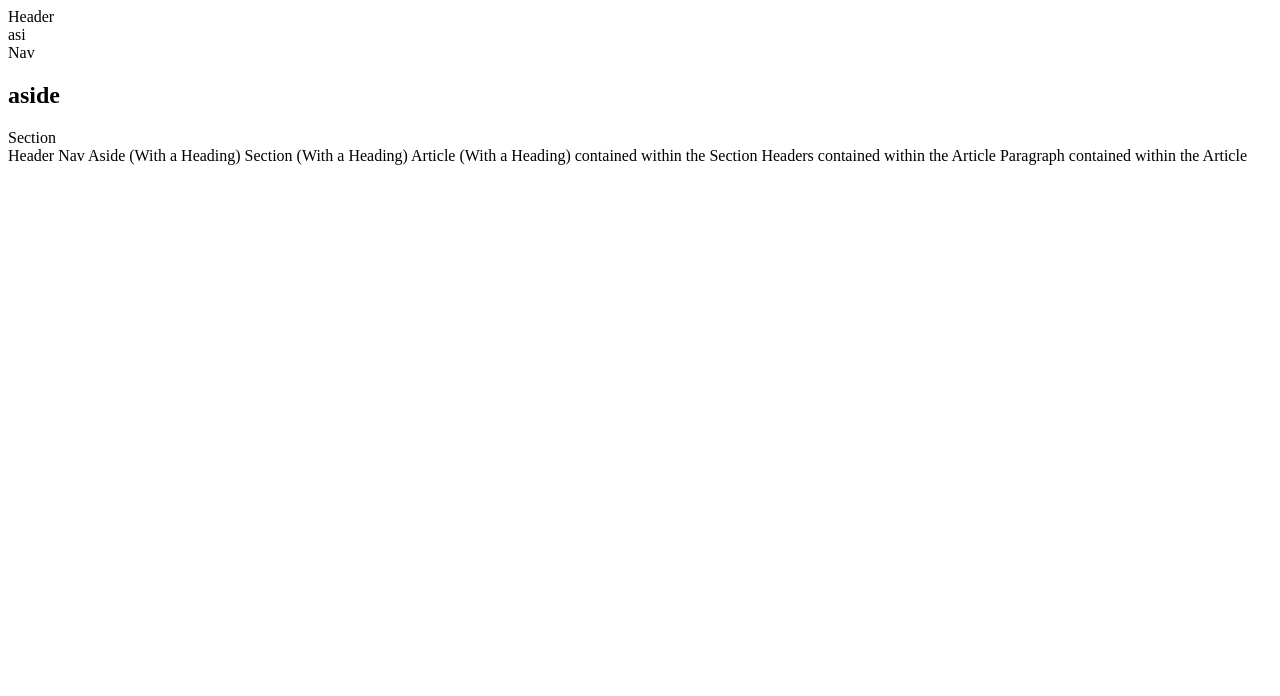
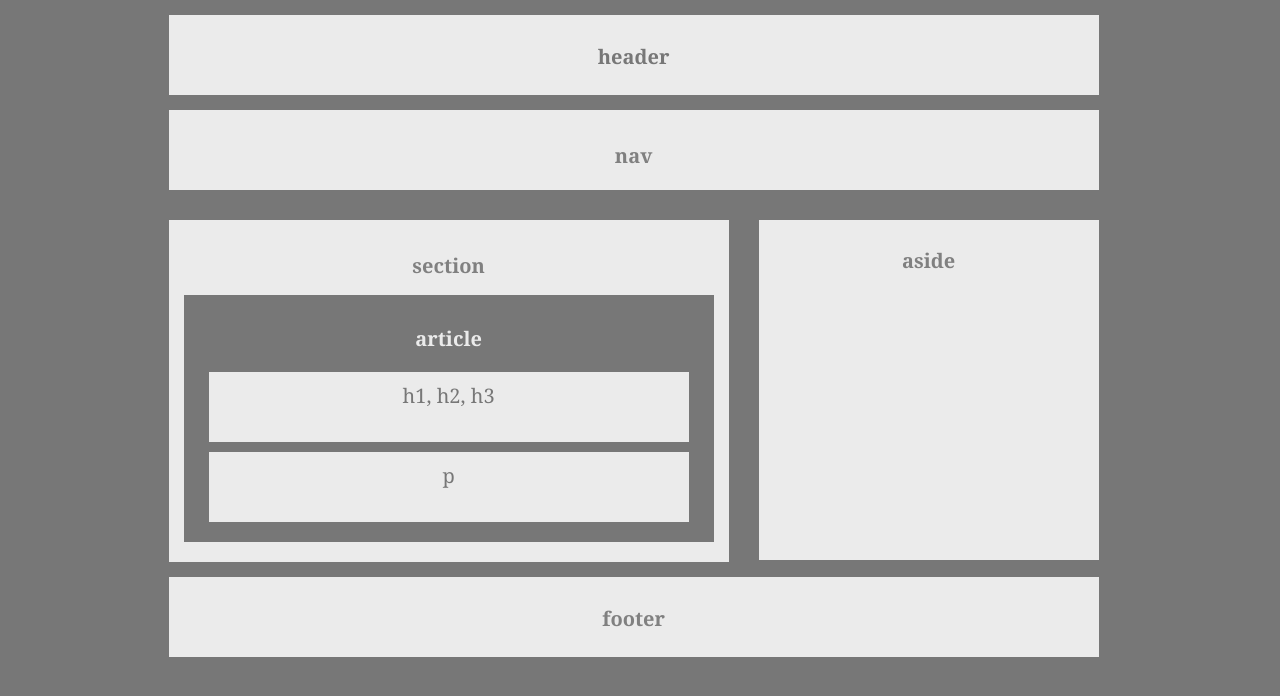
Before and after one commit to ehamil79/Easy-Homework, a plain HTML site: page index.html in a window 1280 px wide. Drawn offline with Linux system fonts and the light colour scheme.

Commit message:
completed html and css. Final push

```diff
--- a/index.html
+++ b/index.html
@@ -1,28 +1,41 @@
 <!DOCTYPE html>
 <html lang="en">
+
 <head>
     <meta charset="UTF-8">
     <meta name="viewport" content="width=device-width, initial-scale=1.0">
     <meta http-equiv="X-UA-Compatible" content="ie=edge">
+    <link rel="stylesheet" type="text/css" href="./style.css">
     <title>Document</title>
 
 </head>
+
 <body>
-    <header>Header</header>
-    <aside>asi
-    <nav>Nav</nav>
-    <h1>aside</h1>
-    <section>Section</section>
+   <header>
+       <h1>header</h1>
+   </header>
+   <nav>
+       <h1>nav</h1>
+   </nav>
+   <section class="section-1">
+       <h1>section</h1>
+       <article>
+           <h1>article</h1>
+           <p>
+               h1, h2, h3
+           </p>
+           <p>p</p>
+       </article>
 
-
+   </section>
+   <aside class="aside-1">
+       <h1>aside</h1>
+   </aside>
+   <footer>
+       <h1>footer</h1>
+   </footer>
 
 
 </body>
+
 </html>
-Header
-Nav
-Aside (With a Heading)
-Section (With a Heading)
-Article (With a Heading) contained within the Section
-Headers contained within the Article
-Paragraph contained within the Article
--- a/style.css
+++ b/style.css
@@ -0,0 +1,133 @@
+aside,
+article,
+section,
+header,
+footer,
+nav {
+    display: block;
+
+}
+
+body {
+    font-family: Georgia, 'Times New Roman', Times, serif;
+    color:#777;
+    text-align: center;
+    font-size: 18px;
+    width: 960px;
+    background-color: #777;
+    margin-left: 12%;
+
+
+}
+
+header {
+    background: #ebebeb;
+    margin: 15px;
+    padding: 15px;
+    border: 0px solid #777;
+    height:50px;
+
+}
+
+header, h1 {
+    font-size: 20px;
+}
+
+nav {
+    background-color: #ebebeb;
+    padding: 15px;
+    margin: 15px;
+    border: 0px solid #777;
+    height: 50px;
+}
+
+nav h1 {
+    color: grey;
+    font-size: 20px;
+
+}
+
+section {
+    background-color: #ebebeb;
+    width: 480px;
+    font-size: 20px;
+    padding: 15px;
+    border: 0px solid #777;
+    margin: 15px;
+    height:312px;
+}
+
+section h1 {
+    color: grey;
+    font-size: 20px;
+
+}
+
+.section-1 {
+    width: 530px;
+    padding:15px;
+    margin: 10px;
+    border: 5px solid #777;
+    float: left;
+}
+
+.aside-1 {
+    width: 320px;
+    padding: 10px;
+    margin: 10px;
+    border: 5px solid #777;
+    float: right;
+}
+
+article {
+    background-color: #777;
+    border: 10px solid #777;
+    width: 510px;
+}
+
+article h1 {
+    color: #ebebeb;
+    font-size: 20px;
+
+}
+
+article p {
+    background-color: #ebebeb;
+    color: #777;
+    font-size: 20px;
+    height: 50px;
+    padding: 10px;
+    margin: 10px;
+    border-left: 5px solid #777;
+    border-right: 5px solid #777;
+}
+
+aside {
+    background: #ebebeb;
+    font-size: 20px;
+    padding: 10px;
+    border: 5px solid #777;
+    margin: 10px;
+    height: 320px;
+
+}
+
+aside h1 {
+    color: grey;
+    font-size: 20px;
+
+}
+
+footer {
+    background: #ebebeb;
+    clear: both;
+    margin: 15px;
+    padding: 15px;
+    border: 0px solid #777;
+    height: 50px;
+}
+
+footer h1 {
+    color: grey;
+    font-size: 20px
+}
```
